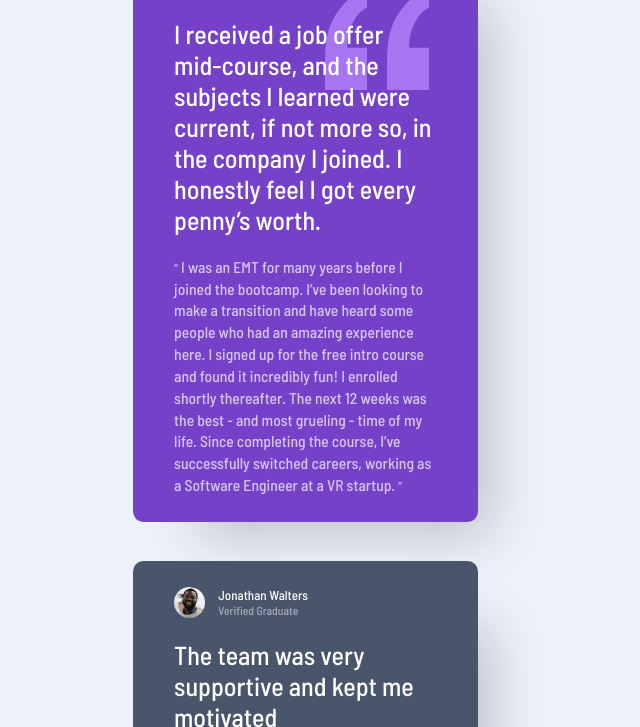
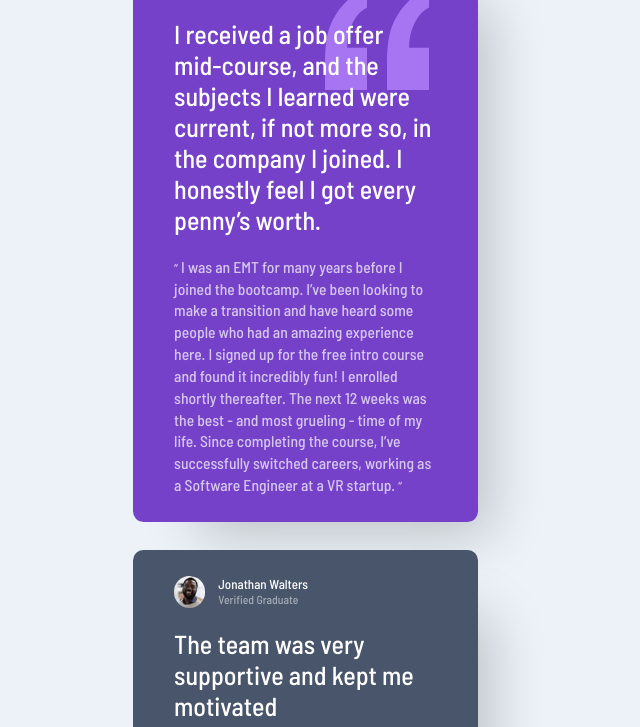
Before and after one commit to felipeog/fm_testimonials-grid, a plain HTML site: page index.html in a window 1280 px wide. Shown: the part 73-800 px from the top of the page, without its empty margins (335-975 px from the left). Drawn offline with Linux system fonts and the light colour scheme.

Commit message:
Fix grid gap

```diff
--- a/css/index.css
+++ b/css/index.css
@@ -32,7 +32,7 @@ body {
 /* blocks and elements */
 .testimonials-grid {
   display: grid;
-  grid-gap: 3rem;
+  grid-gap: 2.2rem 3rem;
 }
 
 .testimonial {
```
